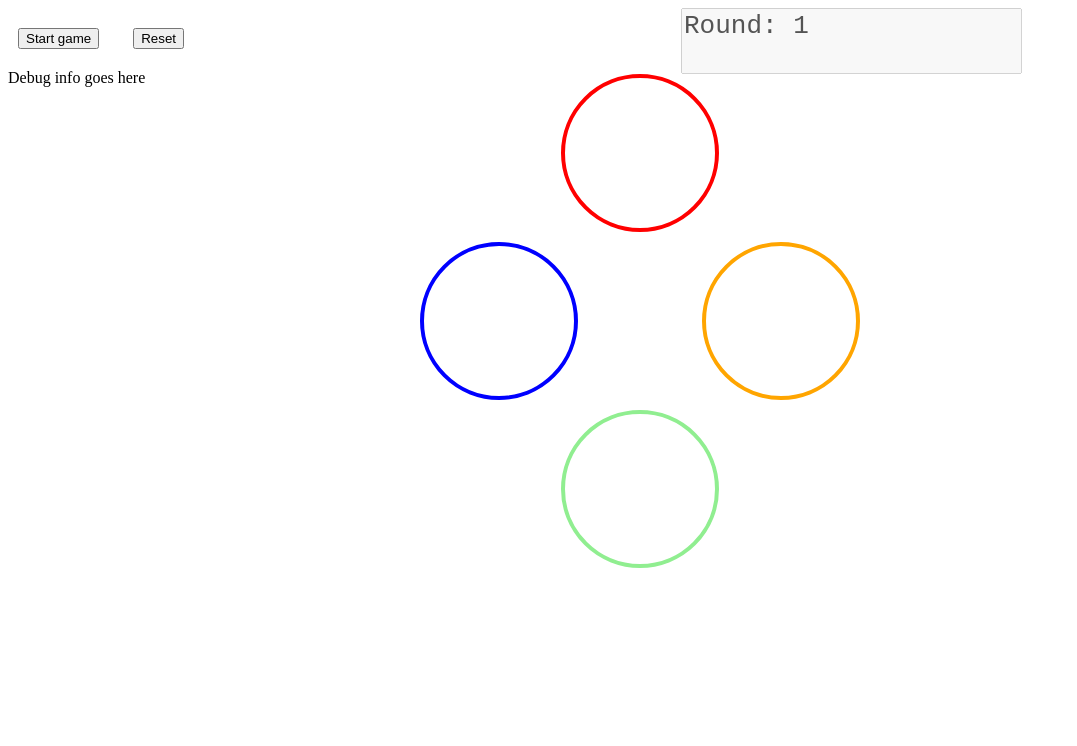
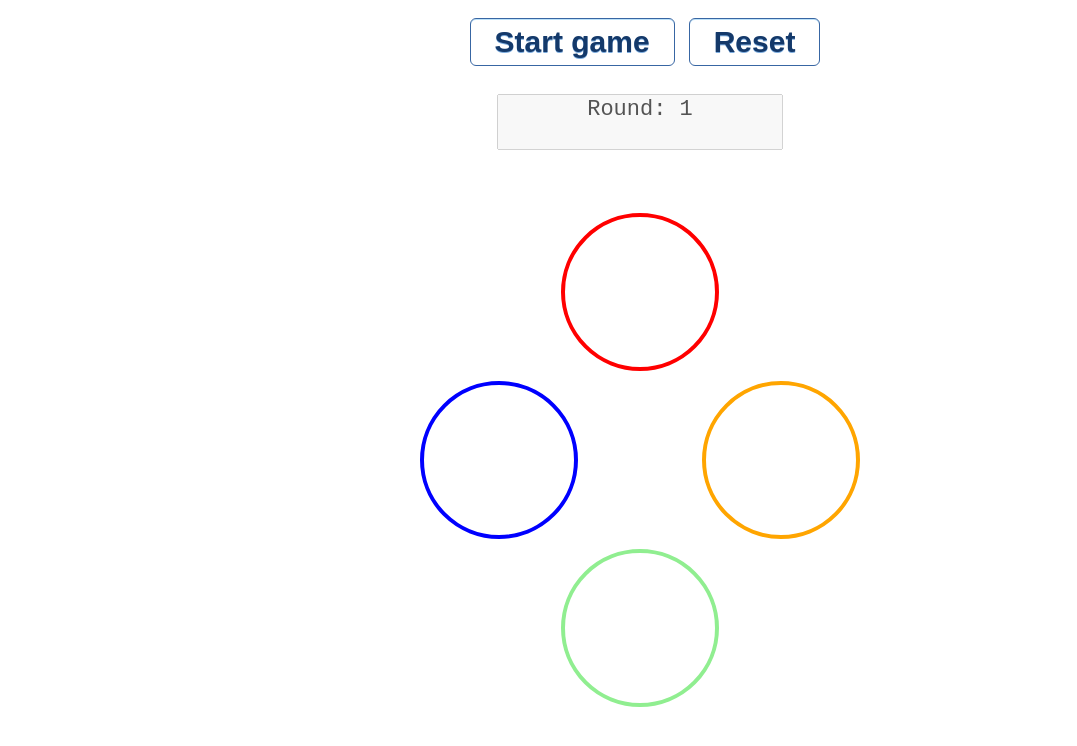
Before and after one commit to Code-Institute-Submissions/ciproject2, a plain HTML site: page index.html in a window 1280 px wide. Shown: the whole page, without its empty margins (0-1077 px from the left). Drawn offline with nearby package versions, Linux system fonts and the light colour scheme.

Commit message:
Made some improvements to presentation, used button class generated by www.bestcssbuttongenerator.com

```diff
--- a/css/style.css
+++ b/css/style.css
@@ -1,3 +1,29 @@
+.myButton {
+	-moz-box-shadow:inset 0px 1px 0px 0px #bee2f9;
+	-webkit-box-shadow:inset 0px 1px 0px 0px #bee2f9;
+	box-shadow:inset 0px 1px 0px 0px #bee2f9;
+	background-color:transparent;
+	-moz-border-radius:6px;
+	-webkit-border-radius:6px;
+	border-radius:6px;
+	border:1px solid #3866a3;
+	display:inline-block;
+	cursor:pointer;
+	color:#14396a;
+	font-family:Arial;
+	font-size:19px;
+	font-weight:bold;
+	padding:6px 24px;
+	text-decoration:none;
+	text-shadow:0px 1px 0px #7cacde;
+}
+.myButton:hover {
+	background-color:transparent;
+}
+.myButton:active {
+	position:relative;
+	top:1px;
+}
 .game-div {
 
     width: 150px;
--- a/index.html
+++ b/index.html
@@ -11,9 +11,12 @@
 
 
     <body>
-        <button id="start" style="margin: 10px" onclick="playNextRound(currentRound, false, true)">Start game</button>
-        <button style=" margin: 20px" onclick="resetGame()">Reset</button>
-        <textarea disabled id="status" style="font-size: 26px;resize: none;float:right; margin-right: 250px">Round: 1</textarea>
+        <div style="width:100%; height:200px; text-align:center">
+            <button class="myButton" id="start" style="font-size:30px; margin: 10px" onclick="playNextRound(currentRound, false, true)">Start game</button>
+            <button class="myButton" style="font-size:30px;" onclick="resetGame()">Reset</button>
+            <br/><br/>
+            <textarea disabled id="status" style="text-align:center;font-size: 22px;resize: none; ">Round: 1</textarea>
+        </div>
         <div class="debug">
             <div id="debugdiv" style="float: left; overflow-y: scroll; width: 400px; height:400px;">
                 Debug info goes here
--- a/js/script.js
+++ b/js/script.js
@@ -1,7 +1,7 @@
 /* global $ */
 
 
-var debugMode = true;
+var debugMode = false;
 
 var playingDemo = true;
 var currentRound = 1 ;
@@ -104,6 +104,8 @@ function getRandomInt(min, max) {
 
 function resetGame() {
     $("#start").prop("disabled",false);
+    $("#start").css('color', '#14396a')
+
     debugg("Resetting all variables...") ;
     currentRound = 1 ;
     playerClick = 0 ;
@@ -118,6 +120,8 @@ function playNextRound(currentRound, repeat = false, fromHtml = false) {
     if (fromHtml === true) {
         // disable the button
         $("#start").prop("disabled",true);
+        $("#start").css('color', '#f2f5f9');
+
     }
     $('#status').text('Round: '+currentRound);
     playerClick = 0 ;
```
